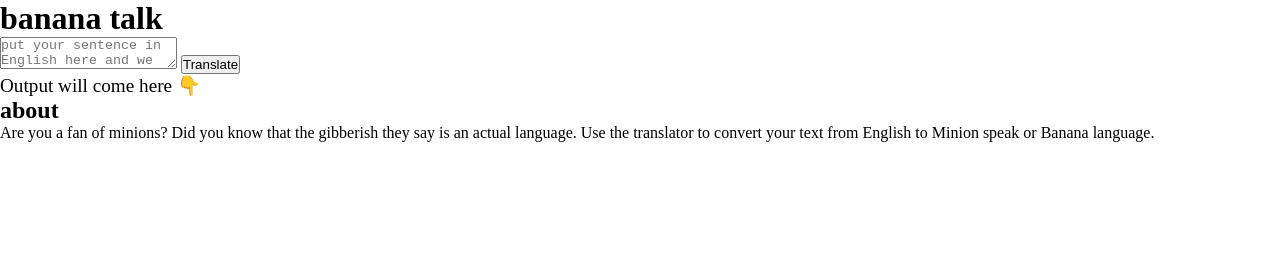
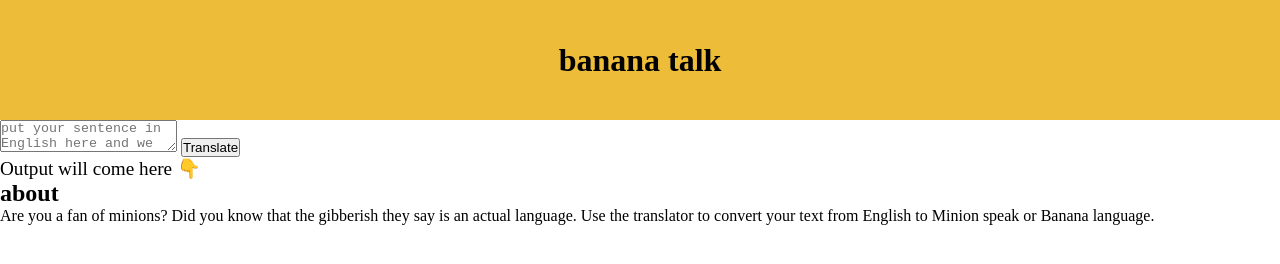
Before and after one commit to Sharmaryan/banana-speak, a plain HTML site: page index.html in a window 1280 px wide. Drawn offline with Linux system fonts and the light colour scheme.

Commit message:
styled header
added styles to header

```diff
--- a/style.css
+++ b/style.css
@@ -3,3 +3,14 @@
   padding: 0;
   box-sizing: border-box;
 }
+:root {
+  --primary-color: #edbd39;
+}
+header {
+  width: 100%;
+  height: 15vh;
+  background-color: var(--primary-color);
+  display: flex;
+  align-items: center;
+  justify-content: center;
+}
```
